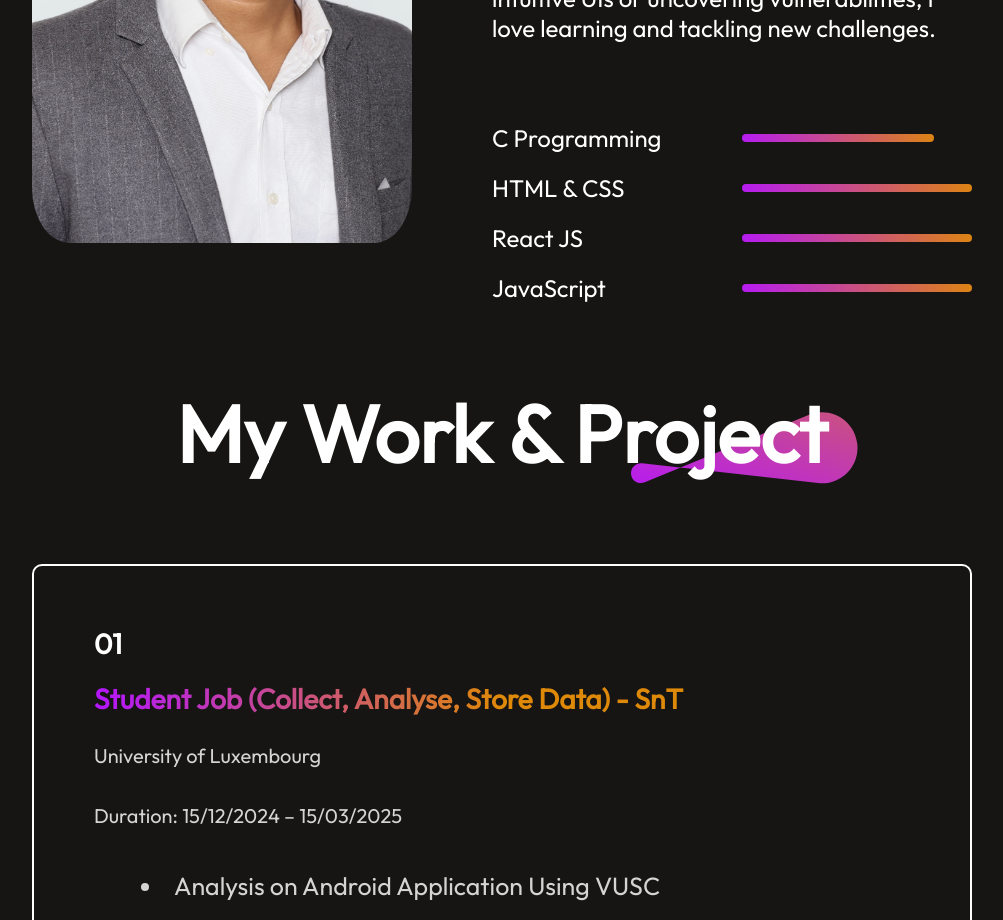
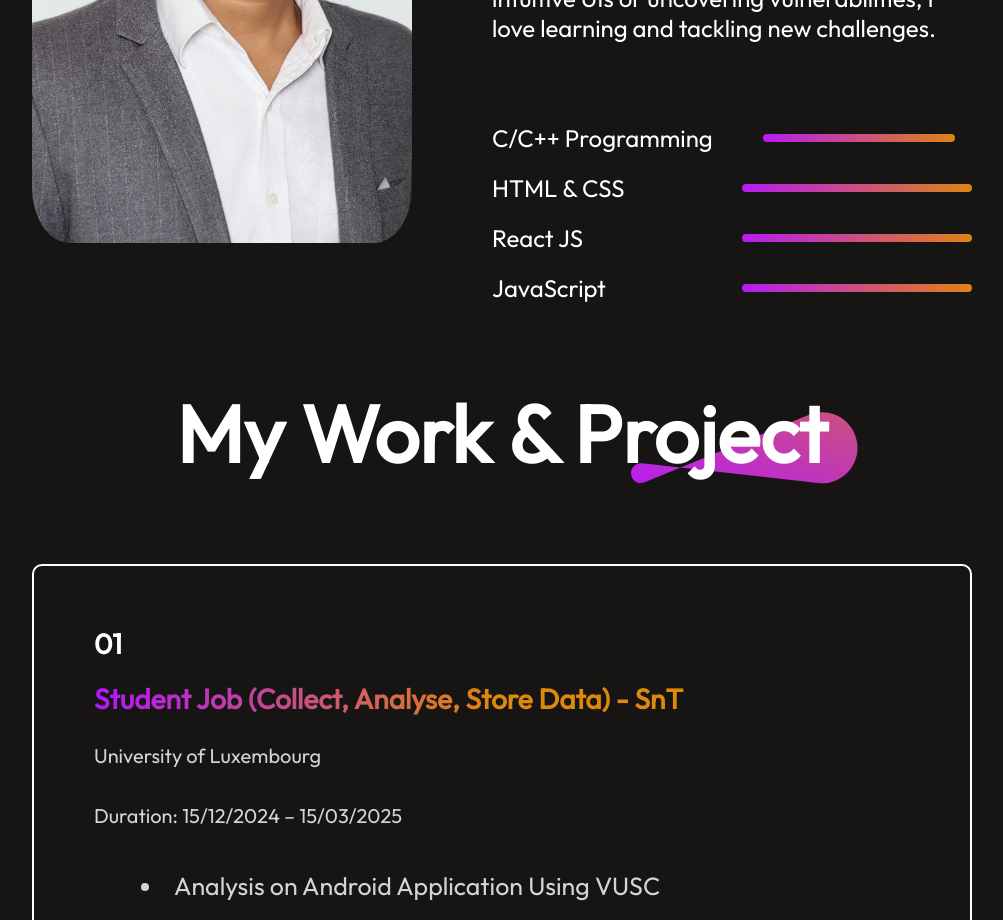
Before and after one commit to shishirpandey18/Portfolio, a React (Vite) app: page / in a window 1280 px wide. Shown: the part 1460-2380 px from the top of the page, without its empty margins (138-1141 px from the left). Built offline with nearby package versions, Linux system fonts and the light colour scheme.

Commit message:
Update About.jsx

```diff
--- a/src/Components/About/About.jsx
+++ b/src/Components/About/About.jsx
@@ -20,7 +20,7 @@ const About = () => {
                         <p>Currently, I'm diving deeper into the world of cybersecurity, exploring mobile app security and dynamic analysis. Whether it’s crafting intuitive UIs or uncovering vulnerabilities, I love learning and tackling new challenges.</p>
                     </div>
                     <div className="about-skills">
-                        <div className="about-skill"><p>C Programming</p><hr /></div>
+                        <div className="about-skill"><p>C/C++ Programming</p><hr /></div>
                         <div className="about-skill"><p>HTML & CSS</p><hr /></div>
                         <div className="about-skill"><p>React JS</p><hr /></div>
                         <div className="about-skill"><p>JavaScript</p><hr /></div>
```
